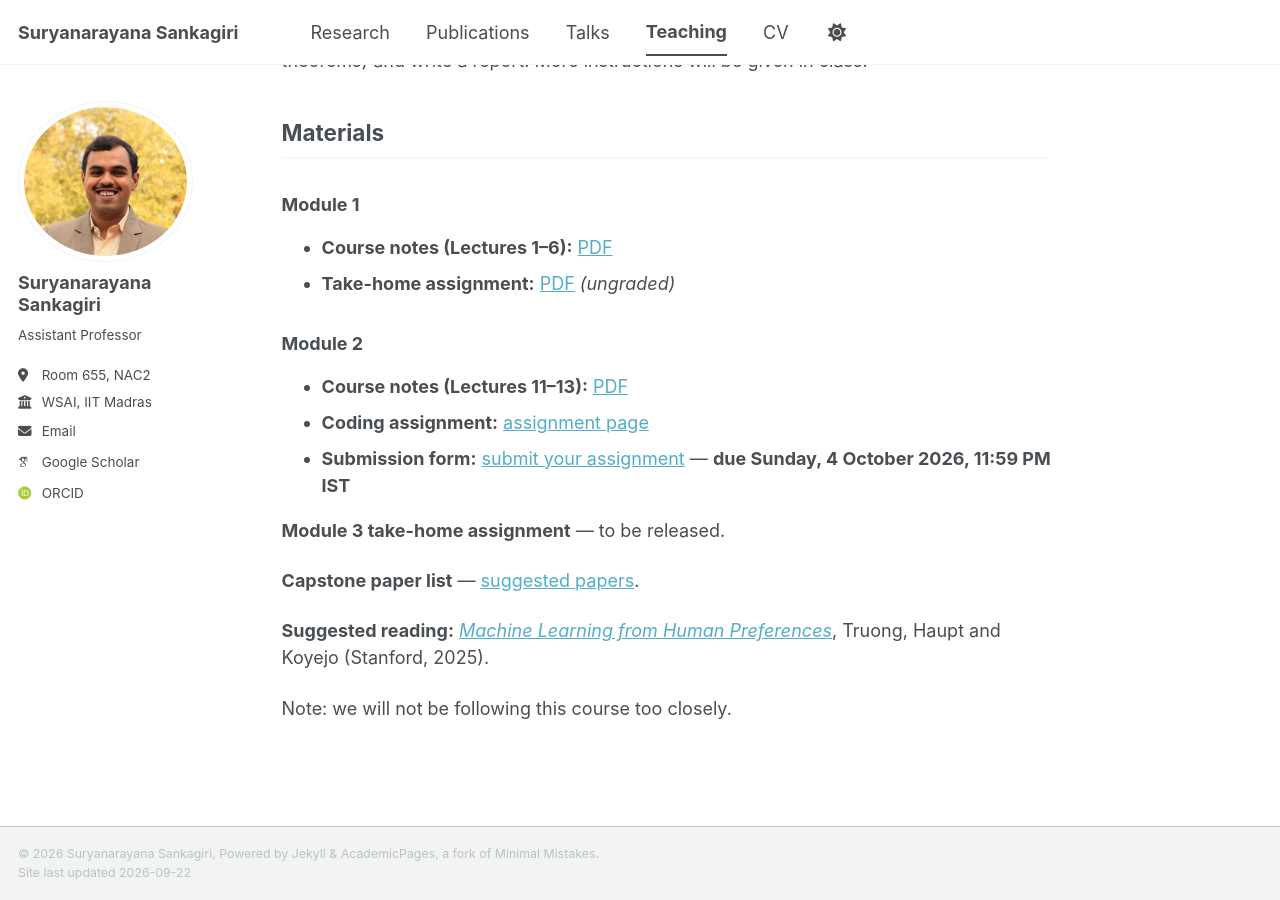
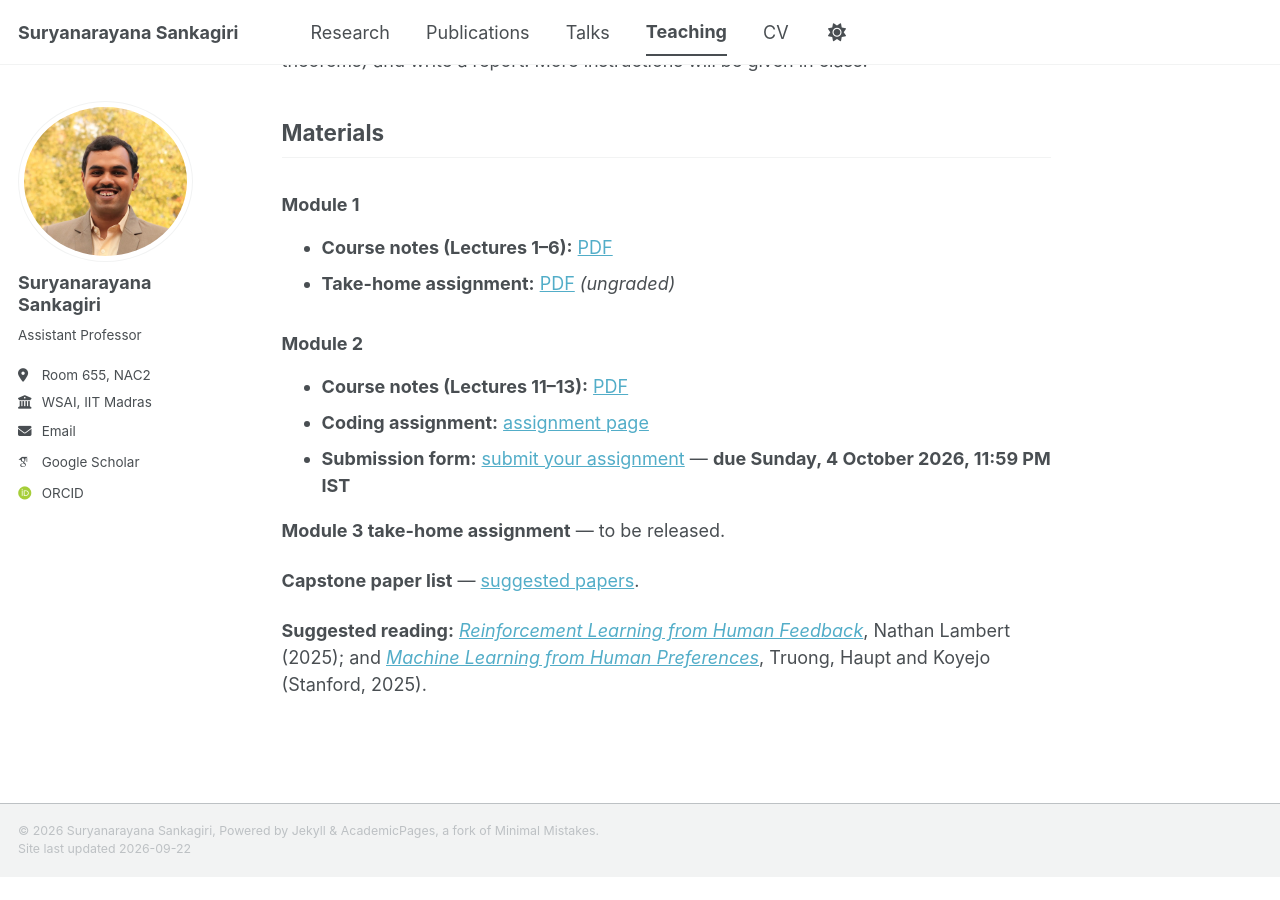
Before and after one commit to sankagiri/sankagiri.github.io, a Jekyll site: the page built from _teaching/2026-07-01-da5453.md, in a window 1280 px wide and 900 px high, scrolled down 1767 px. Built offline with Jekyll 4.4.1, drawn with Linux system fonts in a browser that asks for light colours; some web fonts are replaced; a script bundle is joined from its source files by our own code; library files that are not in the unit come from our copies; after the commit the page ends 2644 px from its top, so only the background shows below that.

Commit message:
Update suggested reading

```diff
--- a/_teaching/2026-07-01-da5453.md
+++ b/_teaching/2026-07-01-da5453.md
@@ -82,7 +82,4 @@ the class in ~15 minutes, then implement the paper's main idea in code (or dive
 <!-- TODO: link capstone paper list -->
 **Capstone paper list** — [suggested papers]({{ base_path }}/teaching/2026-da5453/papers/).
 
-**Suggested reading:** [*Machine Learning from Human Preferences*](https://mlhp.stanford.edu), Truong, Haupt
-and Koyejo (Stanford, 2025).
-
-Note: we will not be following this course too closely.
+**Suggested reading:** [*Reinforcement Learning from Human Feedback*](https://rlhfbook.com), Nathan Lambert (2025); and [*Machine Learning from Human Preferences*](https://mlhp.stanford.edu), Truong, Haupt and Koyejo (Stanford, 2025).
```
